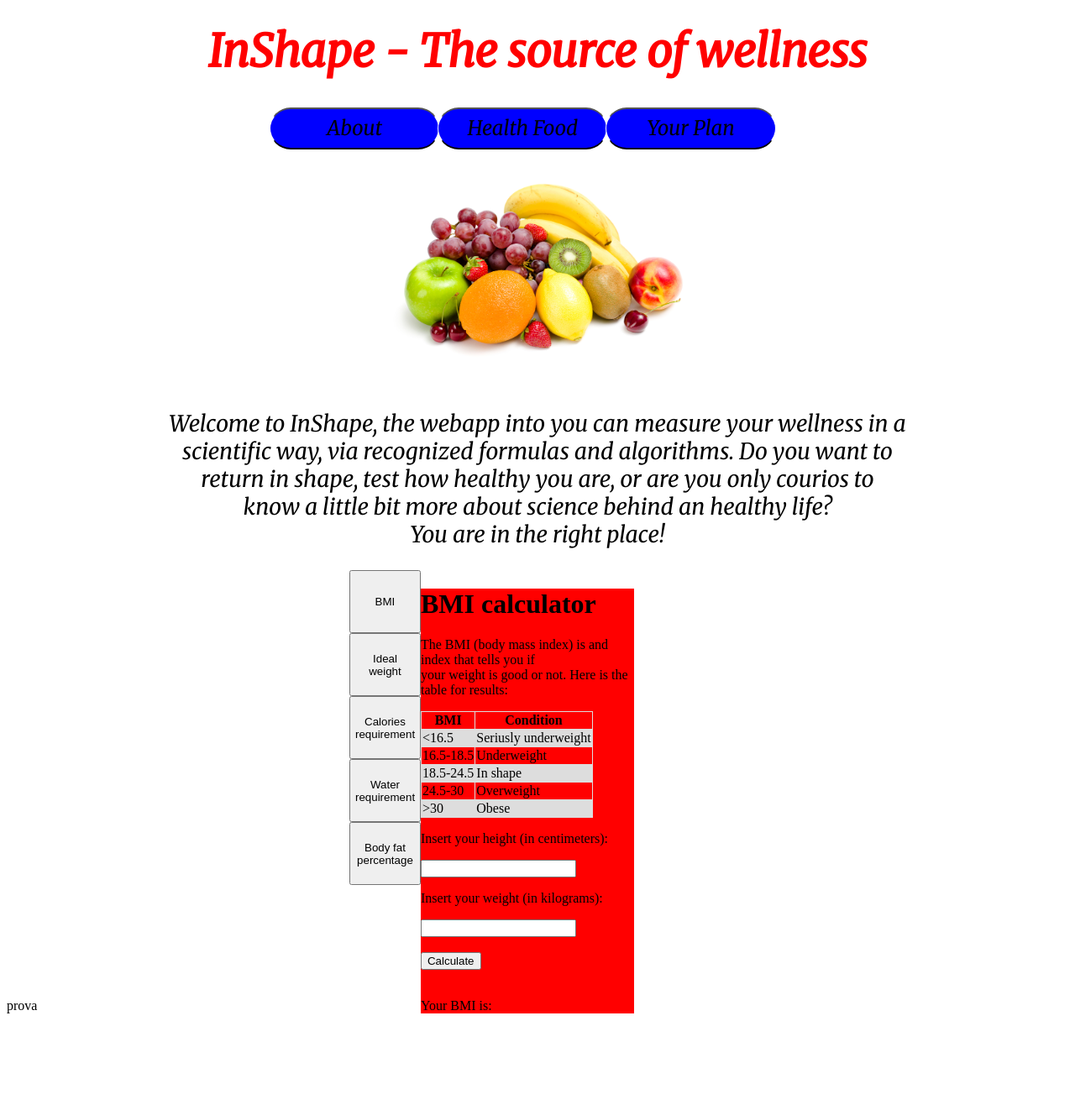
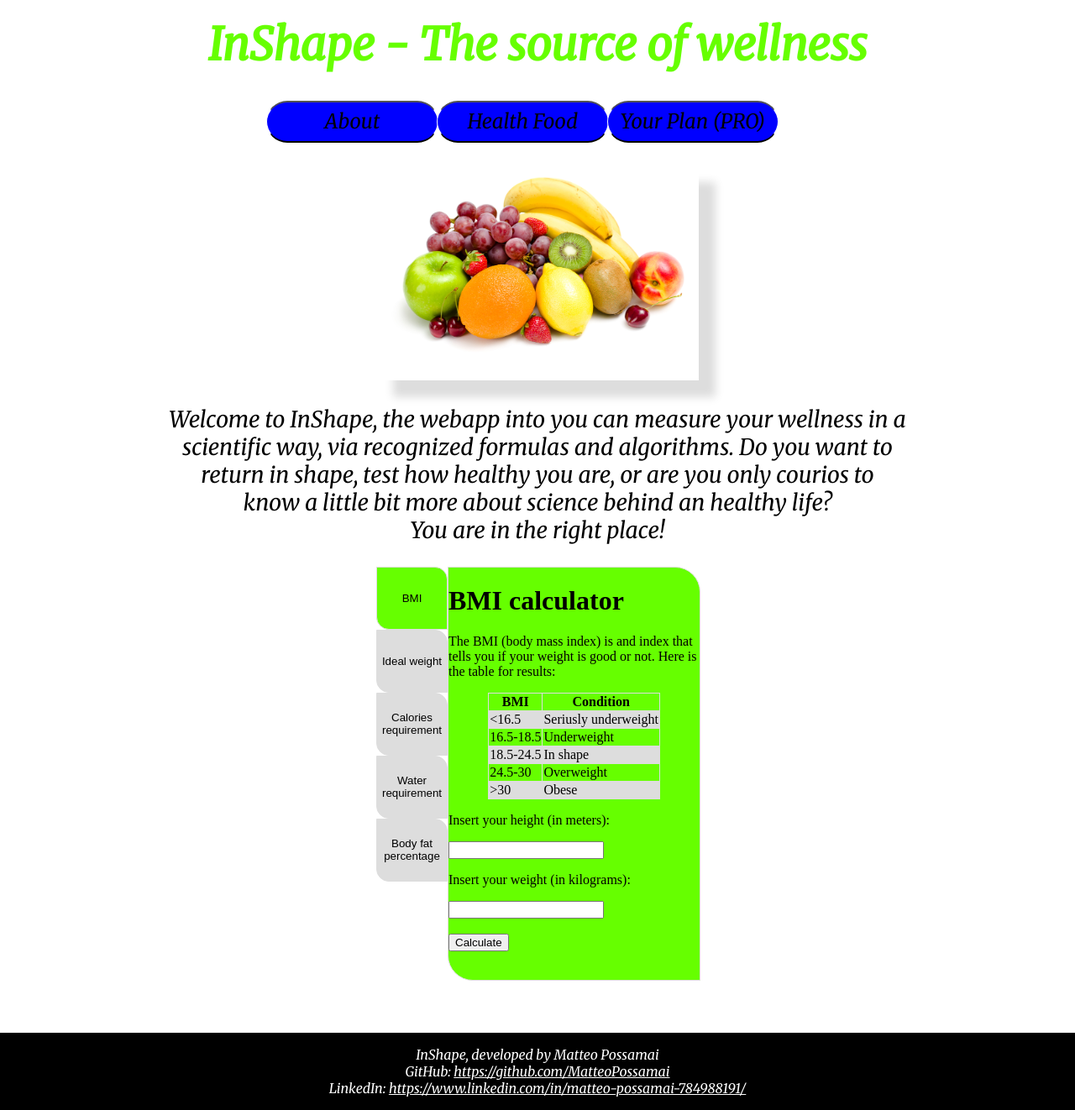
Before and after one commit to MatteoPossamai/InShape, a Flask app: page / in a window 1280 px wide. Shown: the whole page at 84% size. Before the commit the page ends 1207 px from the top, so only its background shows below. Run offline with Flask 2, Linux system fonts and the light colour scheme.

Commit message:
Setting up almost all the home page, creating and finishing simple about page

```diff
--- a/webapp/static/baseStyle.css
+++ b/webapp/static/baseStyle.css
@@ -2,9 +2,21 @@ body{
     display: flex;
     flex-direction: column;
     position: relative;
+    margin: 0;
+    padding: 0;
 }
 
 .footer{
     position: absolute;
     bottom: 0;
+    margin:0;
+    background-color: #000;
+    color: #fff;
+    width:100%;
+    text-align: center;
+    font-family: 'Merriweather', serif;
 }
+
+.footer a{
+    color: white;
+}
--- a/webapp/static/viewStyle.css
+++ b/webapp/static/viewStyle.css
@@ -1,7 +1,7 @@
 .title{
     font-family: 'Merriweather', serif;
     text-align: center;
-    color: red;
+    color: #6f0;
     margin-top: 20px;
     font-size: 40pt;
     font-weight: 3000;
@@ -37,11 +37,14 @@
     height:30%;
     width:30%;
     margin-top: 30px;
+    box-shadow: 20px 20px 10px #ddd;
 }
 
 .widget{
     display:flex;
     margin: auto;
+    width:30%;
+    margin-bottom: 100px;;
 }
 
 .buttons{
@@ -53,11 +56,23 @@
     height: 75px;
     width: 85px;
     padding: 5px;
+    border-radius: 0px;
+    border: 1px #ddd solid;
+    background-color: #ddd;
+    margin: 0px;
+    border-top-right-radius: 15px 15px;
+    border-bottom-left-radius: 15px 15px;
+}
+
+#bmi, .bmi{
+    background-color: #6f0;
 }
 
 .ideal,.calories, .water, .fat, .bmi{
-    width:70%;
-    background-color: #f00;
+    width:100%;
+    border: 1px solid #ddd;
+    border-top-right-radius: 30px 30px;
+    border-bottom-left-radius: 30px 30px;
 }
 
 .ideal,.calories, .water, .fat{
@@ -71,6 +86,7 @@ table, th, td{
 
 table{
     border-collapse: collapse;
+    margin: auto;
 }
 
 tr:nth-child(even) {
--- a/webapp/static/widget.js
+++ b/webapp/static/widget.js
@@ -1,8 +1,116 @@
 //this file is created to change the order of the layers into the page, and calc stuff
 function calculateBMI(){
-    console.log("Prova")
+    let height = document.getElementById("bmiHeight").value;
+    let weight = document.getElementById("bmiWeight").value;
+
+    let bmi = parseFloat(weight) / (parseFloat(height) * parseFloat(height));
+
+    let result = document.getElementById("bmiResult");
+
+    result.innerText = "Your BMI is:" + bmi;
+
+    console.log(bmi);
+}
+
+function calculateIdeal(){
+    let height = document.getElementById("idealHeight").value;
+    let age = document.getElementById("idealAge").value;
+    let select = document.getElementById("idealGender")
+    let gender = select.options[select.selectedIndex].value;
+    console.log(gender);
+
+    let lorentz;
+    let keys;
+
+    if(gender=="m"){
+        lorentz = parseInt(height) - 100 - ((parseInt(height) - 150) / 4);
+        keys = ((parseInt(height) / 100) * (parseInt(height) / 100)) * 22.1;
+    }else{
+        lorentz = parseInt(height) - 100 - ((parseInt(height) - 150) / 2);
+        keys = ((parseInt(height) / 100) * (parseInt(height) / 100)) * 20.6;
+    }
+    let perrault = parseInt(height) - 100 + ( age / 10) * 0.9;
+
+    let result = document.getElementById("idealResult");
+    result.innerText = "Ideal weight according to Lorentz formula:" + lorentz + "<br>"+
+    "Ideal weight according to Keys formula:" + keys + "<br>" + "Ideal weight" +
+    " according to perrault formula:" + perrault;
+
+    console.log(lorentz, keys, perrault);
+}
+
+function calculateCalories(){
+    let ideal = document.getElementById("caloriesWeight").value;
+    let select = document.getElementById("caloriesGender");
+    let gender = select.options[select.selectedIndex].value;
+    let select1 = document.getElementById("caloriesAge");
+    let age = select1.options[select1.selectedIndex].value;
+    let select2 = document.getElementById("caloriesWork");
+    let work = select2.options[select2.selectedIndex].value;
+    let select3 = document.getElementById("caloriesWorkout");
+    let workout = select3.options[select3.selectedIndex].value;
+}
+
+function calculateWater(){
+    let weight = document.getElementById("waterWeight").value;
+    let result = document.getElementById("waterResult");
+    result.innerText = "Your water requirement is: " + parseInt(weight)*30 + "ml";
+
+    console.log(parseInt(weight)*30);
+
+}
+
+function calculateFat(){
+    let height = document.getElementById("fatHeight").value;
+    height = parseInt(height);
+    let select = document.getElementById("fatGender");
+    let gender = select.options[select.selectedIndex].value;
+    let waist = document.getElementById("waistFat");
+    waist = parseInt(waist);
+    let neck = document.getElementById("neckFat");
+    neck = parseInt(neck);
+    let flanks = document.getElementById("flanksFat");
+    flanks = parseInt(flanks);
+
+    let fat;
+
+    if(gender == "m"){
+        fat = 495 / (1.0324-0.19077*(Math.log(waist - neck))+0.15456 * Math.log(height)) - 450;
+    }else{
+        fat = 495 / (1.29579-0.35004*(Math.log(waist + flanks - neck))+0.211 * Math.log(height)) - 450;
+    }
+
+    let result = document.getElementById("fatResult");
+    result.innerText = "Your fat percentage is: " + fat + "%";
+
+    console.log(fat, neck, waist, flanks, height);
 }
 
 function change(c){
+    let btn0 = document.getElementById("bmi");
+    let btn1 = document.getElementById("ideal");
+    let btn2 = document.getElementById("calories");
+    let btn3 = document.getElementById("water");
+    let btn4 = document.getElementById("fat");
 
+    let btnA = [btn0, btn1, btn2, btn3, btn4];
+
+    let card0 = document.getElementById("b");
+    let card1 = document.getElementById("i");
+    let card2 = document.getElementById("c");
+    let card3 = document.getElementById("w");
+    let card4 = document.getElementById("f");
+
+    let cardA = [card0, card1, card2, card3, card4];
+
+    for(let i=0; i<5; i++){
+        if (i==c){
+            btnA[i].style.backgroundColor = "#6f0";
+            cardA[i].style.display = "block";
+            cardA[i].style.backgroundColor = "#6f0";
+        }else{
+            btnA[i].style.backgroundColor = "#ddd";
+            cardA[i].style.display = "none";
+        }
+    }
 }
--- a/webapp/templates/base.html
+++ b/webapp/templates/base.html
@@ -16,8 +16,12 @@
     <body>
         {% block mainContent %}
         {% endblock %}
+        <br><br><br>
         <div class = footer>
-            <p>prova</p>
+            <p class = footerText>InShape, developed by Matteo Possamai<br>
+            GitHub: <a href = "https://github.com/MatteoPossamai "> https://github.com/MatteoPossamai </a><br>
+            LinkedIn: <a href ="https://www.linkedin.com/in/matteo-possamai-784988191/">https://www.linkedin.com/in/matteo-possamai-784988191/ </a><br>
+            </p>
         </div>
     </body>
 </html>
--- a/webapp/templates/home.html
+++ b/webapp/templates/home.html
@@ -12,11 +12,11 @@ InShape - Home
 {% block mainContent %}
 <h1 class = title>InShape - The source of wellness</h1>
 
-<div class = infoBar>
-    <button value = "About" class = topMenu>About</button>
-    <button value = "Health Food" class = topMenu>Health Food</button>
-    <button value = "Your Plan" class = topMenu>Your Plan</button>
-</div>
+<form class = infoBar>
+    <input type = "submit" value = "About" class = topMenu formaction="{{ url_for('view.about') }}">
+    <button value = "Health Food" class = topMenu id = h>Health Food</button>
+    <button value = "Your Plan" class = topMenu id = p>Your Plan (PRO)</button>
+</form>
 
 <img src = "{{ url_for('static', filename='fruit.jpg')}}" class = image>
 
@@ -30,17 +30,17 @@ InShape - Home
 
 <div class = widget>
     <div class = buttons>
-        <button class = lateral>BMI</button>
-        <button class = lateral>Ideal weight</button>
-        <button class = lateral>Calories requirement</button>
-        <button class = lateral>Water requirement</button>
-        <button class = lateral>Body fat percentage</button>
+        <button class = lateral id = bmi onclick="change(0)">BMI</button>
+        <button class = lateral id = ideal onclick="change(1)">Ideal weight</button>
+        <button class = lateral id = calories onclick="change(2)">Calories requirement</button>
+        <button class = lateral id = water onclick="change(3)">Water requirement</button>
+        <button class = lateral id = fat onclick="change(4)">Body fat percentage</button>
     </div>
 
     <div class = calculator>
-        <div class = bmi>
+        <div class = bmi id = b>
             <h1 class = subT>BMI calculator</h1>
-            <p>The BMI (body mass index) is and index that tells you if<br>
+            <p>The BMI (body mass index) is and index that tells you if
                  your weight is good or not. Here is the table for results:
                  </p>
                 <table>
@@ -76,93 +76,102 @@ InShape - Home
                 </table>
             <form>
                 <!--form with required entry-->
-                <p>Insert your height (in centimeters):</p>
-                <input type = "text">
+                <p>Insert your height (in meters):</p>
+                <input type = "text" id = bmiHeight>
                 <p>Insert your weight (in kilograms):</p>
-                <input type = "text">
+                <input type = "text" id = bmiWeight>
                 <br><br>
                 <button value = calculate onclick="calculateBMI()">Calculate</button>
                 <br><br>
-                <p>Your BMI is:</p>
+                <p id = bmiResult></p>
             </form>
         </div>
 
-        <div class = ideal>
+        <div class = ideal id = i>
             <h1 class = subT>Ideal weight</h1>
-            <p>All we have our weight, but we don't know if it is too low <br>
-            or too high. The ideal weight is a weight calculated using your age,<br>
-            your height and your gender. This is the weight we should have to be in shape</p>
+            <p>All we have our weight, but we don't know if it is too low
+            or too high. The ideal weight is a weight calculated using your age,
+            your height and your gender. This is the weight we should have to be in shape
+            This calculation is made by using the Lorentz formula, Perrault formula
+            and Keys formula. The Lorentz formula doesn't count age, but is preatty
+            accurate and really used. The Key formula does the same, and is the reccomended
+            one. The Perrault formula count also age, but tend to overestimate the result
+            An average around the three, is probably the best thing</p>
             <form>
-                <!--form with required entry-->
                 <p>Insert your height (in centimeters):</p>
-                <input type = "text">
+                <input type = "text" id = idealHeight>
                 <p>Gender:</p>
-                <select>
+                <select id = idealGender>
                     <option value = "m">Male</option>
                     <option value = "f">Female</option>
                 </select>
                 <p>Insert your age :</p>
-                <input type = "number">
+                <input type = "number" id = idealAge>
                 <br><br>
-                <button value = calculate onclick="calculateBMI()">Calculate</button>
-                <p>Your ideal weight is:</p>
+                <button value = calculate onclick="calculateIdeal()">Calculate</button>
+                <p id = idealResult></p>
             </form>
         </div>
 
-        <div class = calories>
+        <div class = calories id = c>
             <h1 class = subT>Calories requirement</h1>
-            <p> Calories are used as fuel from our body. They are necessary for our<br>
-            life. When you consume too little calories, your body fat reduces, when you<br>
-            consume too much, your fat increase. So, is necessary know the correct <br>
-            ammount of calories to consume. It depends on your ideal weight, your gender<br>
+            <p> Calories are used as fuel from our body. They are necessary for our
+            life. When you consume too little calories, your body fat reduces, when you
+            consume too much, your fat increase. So, is necessary know the correct
+            ammount of calories to consume. It depends on your ideal weight, your gender
             and how much calories you burn during the day</p>
             <form>
                 <!--form with required entry-->
-                <p>Insert your ideal weight (in kilograms):</p>
-                <input type = "text">
+                <p>Insert your <b>ideal</b> weight (in kilograms):</p>
+                <input type = "text" id = caloriesWeight>
                 <p>Gender:</p>
-                <select>
+                <select id = caloriesGender>
                     <option value = "m">Male</option>
                     <option value = "f">Female</option>
                 </select>
                 <p>Age:</p>
-                <input type = "number">
+                <select id = caloriesAge>
+                    <option value = 18>18 - 29</option>
+                    <option value = 30>30 - 59</option>
+                    <option value = 60>60 - 74</option>
+                    <option value = 75>>75</option>
+                </select>
                 <p>Type of work:</p>
-                <select>
+                <select id = caloriesWork>
                     <option value = "sed">Sedentary</option>
                     <option value = "qhe">Quite heavy</option>
                     <option value = "hev">Heavy</option>
                 </select>
 
                 <p>Wourkout</p>
-                <select>
+                <select id = caloriesWorkout>
                     <option value = "sed">Less than 2hrs a week</option>
                     <option value = "qhe">Beetween 2 and 5 hrs a week</option>
                     <option value = "hev">Over 5hrs a week</option>
                 </select>
                 <br><br>
-                <button value = calculate onclick="calculateBMI()">Calculate</button>
+                <button value = calculate onclick="calculateCalories()">Calculate</button>
                 <p>Your calories requirement is:</p>
             </form>
         </div>
 
-        <div class = water>
+        <div class = water id = w>
             <h1 class = subT>Water requirement</h1>
-            <p>Water is one of the most important think we consume. <br>
-               There is a formula that shows how much water we should drink.<br>
+            <p>Water is one of the most important think we consume.
+               There is a formula that shows how much water we should drink.
                The formula is the following </p>
             <p>weight(in kilograms)*30ml</p>
             <p>Insert your actual weight:</p>
-            <input type = "text">
+            <input type = "text" id = waterWeight>
             <br><br>
-            <button value = calculate onclick="calculateBMI()">Calculate</button>
-            <p>Your water requirement is:</p>
+            <button value = calculate onclick="calculateWater()">Calculate</button>
+            <p id = waterResult></p>
         </div>
 
-        <div class = fat>
+        <div class = fat id = f>
             <h1 class = subT>Body fat percentage</h1>
-            <p>Your fat percentage show you simply if you have too much fat in your<br>
-                body. Here is the table to compare your results</p>
+            <p>Your fat percentage show you simply if you have too much fat in your body.
+               We will use the Wilmore formula. Here is the table to compare your results</p>
                 <table>
                     <tr>
                         <th></td>
@@ -195,21 +204,21 @@ InShape - Home
                     </tr>
                 </table>
             <p>Insert your height (in centimeters):</p>
-            <input type = "text">
+            <input type = "text" id = fatHeight>
             <p>Gender:</p>
-            <select>
+            <select id = fatGender>
                     <option value = "m">Male</option>
                     <option value = "f">Female</option>
             </select>
             <p>Insert waist circumference:</p>
-            <input type = "text">
+            <input type = "text" id = waistFat>
             <p>Insert neck circumference:</p>
-            <input type = "text">
+            <input type = "text" id = neckFat>
             <p>Insert flanks circumference:</p>
-            <input type = "text">
+            <input type = "text" id = flanksFat>
             <br><br>
-            <button value = calculate onclick="calculateBMI()">Calculate</button>
-            <p>Your body fat percentage is:</p>
+            <button value = calculate onclick="calculateFat()">Calculate</button>
+            <p id = fatResult></p>
         </div>
     </div>
 </div>
--- a/webapp/view.py
+++ b/webapp/view.py
@@ -1,9 +1,12 @@
-from flask import Blueprint, render_template, session, redirect, url_for
+from flask import Blueprint, render_template, session, redirect, url_for, request
 from flask_login import current_user
 
 view = Blueprint("view", __name__)
 
-@view.route("/")
+@view.route("/", methods=["GET","POST"])
 def home():
+    return render_template("home.html")
 
-    return render_template("home.html")
+@view.route("/about")
+def about():
+    return render_template("about.html")
```
Also changed, not shown: webapp/static/aboutStyle.css (added, +13 -0 lines), webapp/templates/about.html (added, +23 -0 lines), calcolo.js (line endings or trailing spaces), main.py (line endings or trailing spaces), notes.txt (line endings or trailing spaces), webapp/__init__.py (line endings or trailing spaces).
